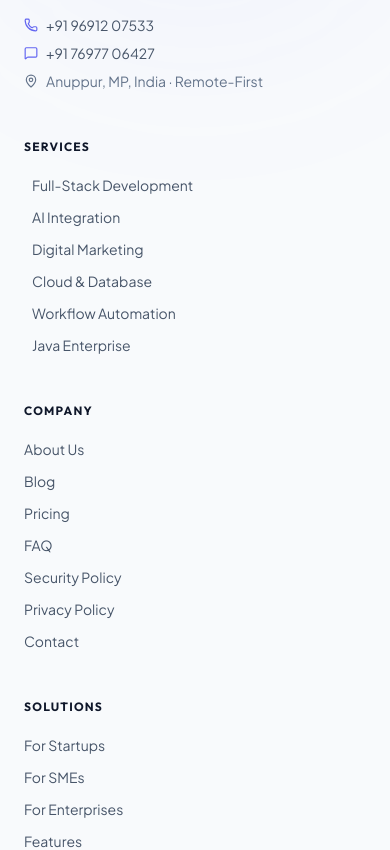
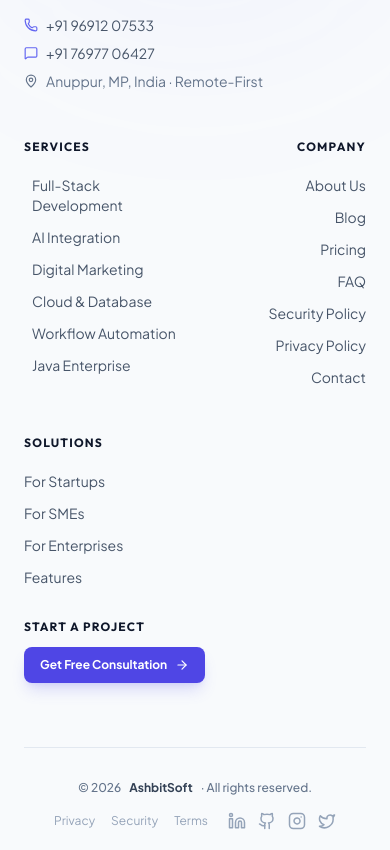
Before and after one commit to ashuuu08/ms, a React (Vite) app: page /services/ai in a window 390 px wide. Shown: the part 1760-2610 px from the top of the page. Built offline with nearby package versions, Linux system fonts and the light colour scheme.

Commit message:
feat: add About and Home pages with responsive layouts and animated components

```diff
--- a/src/components/Footer.jsx
+++ b/src/components/Footer.jsx
@@ -30,10 +30,10 @@
 
       <div className="max-w-7xl mx-auto px-6 relative z-10">
 
-        <div className="grid gap-12 md:grid-cols-2 lg:grid-cols-5 mb-16">
+        <div className="grid grid-cols-2 gap-x-4 gap-y-12 md:gap-12 md:grid-cols-2 lg:grid-cols-5 mb-16">
 
           {/* 1. Brand Section — takes 2 columns */}
-          <div className="lg:col-span-2 space-y-4">
+          <div className="col-span-2 lg:col-span-2 space-y-4">
             <Link to="/" className="flex items-center gap-3 group w-fit">
               <div className="relative">
                 <div className="absolute inset-0 bg-gradient-to-r from-[#349ec9]/20 to-[#172a5f]/20 rounded-xl blur-md opacity-0 group-hover:opacity-100 transition-opacity duration-300" />
@@ -103,7 +103,7 @@
           </div>
 
           {/* 3. Company */}
-          <div>
+          <div className="text-right md:text-left">
             <h4 className="text-xs font-bold text-slate-900 dark:text-white uppercase tracking-widest mb-5">Company</h4>
             <ul className="space-y-3 text-sm">
               {[
@@ -125,7 +125,7 @@
           </div>
 
           {/* 4. Solutions */}
-          <div>
+          <div className="col-span-2 md:col-span-2 lg:col-span-1">
             <h4 className="text-xs font-bold text-slate-900 dark:text-white uppercase tracking-widest mb-5">Solutions</h4>
             <ul className="space-y-3 text-sm">
               {[
```
